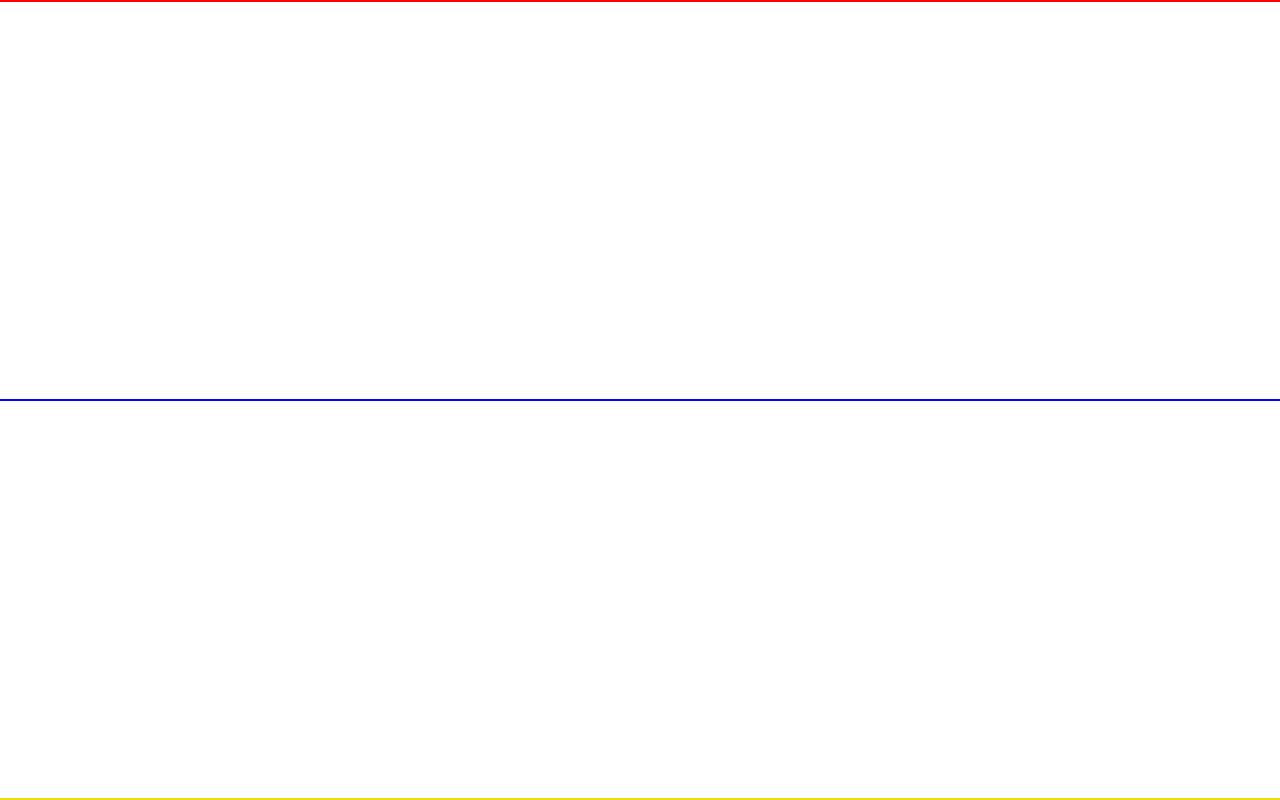
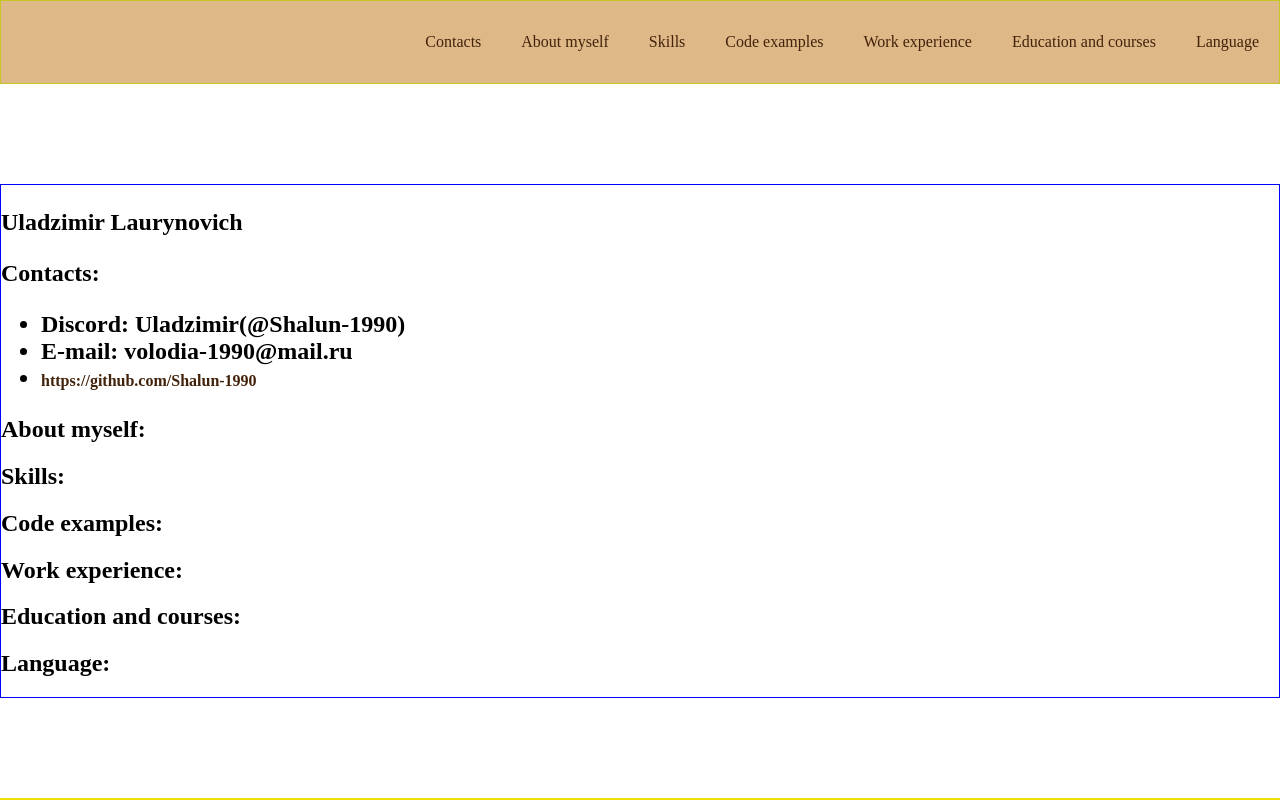
Before and after one commit to Shalun-1990/rsschool-cv, a plain HTML site: page index.html in a window 1280 px wide. Drawn offline with Linux system fonts and the light colour scheme.

Commit message:
feat: add text main

```diff
--- a/index.html
+++ b/index.html
@@ -5,15 +5,50 @@
     <meta http-equiv="X-UA-Compatible" content="IE=edge" />
     <meta name="viewport" content="width=device-width, initial-scale=1.0" />
     <link rel="stylesheet" href="style.css" />
-    <link rel="icon" href="assets/favicon.ico" />
+    <link rel="icon" href="assets/images/favicon.ico" />
     <title>cv</title>
   </head>
   <body>
     <header>
-      <div class="container"></div>
+      <div class="container">
+        <nav class="nav">
+          <ul class="nav-list">
+            <li class="nav-item"><a href="#Contacts" class="nav-link"> Contacts </a></li>
+            <li class="nav-item"><a href="#About myself" class="nav-link"> About myself </a></li>
+            <li class="nav-item"><a href="#Skills" class="nav-link"> Skills </a></li>
+            <li class="nav-item"><a href="#Code examples" class="nav-link">Code examples</a></li>
+            <li class="nav-item"><a href="#Work experience" class="nav-link">Work experience</a></li>
+            <li class="nav-item"><a href="#Education and courses" class="nav-link">Education and courses</a></li>
+            <li class="nav-item"><a href="#Language" class="nav-link">Language</a></li>
+           </ul>
+        </nav>
+      </div>
     </header>
     <main>
-      <div class="container"></div>
+      <div class="container">
+        <section class="section" id="Name">
+          <h1 class="section-title">
+            <p>Uladzimir Laurynovich</p>
+          </h1>
+        </section>
+        <section class="section" id="Contacts">
+          <h2 class="section-title">
+            <p>Contacts:</p>
+            <ul>
+              <li>Discord: Uladzimir(@Shalun-1990)</li>
+              <li>E-mail: volodia-1990@mail.ru</li>
+              <li><a href="https://github.com/Shalun-1990">https://github.com/Shalun-1990</a></li>
+            </ul>
+          </h2>
+        </section>
+        <section class="section" id="About myself"><h2 class="section-title">About myself:</h2></section>
+        <section class="section" id="Skills"><h2 class="section-title">Skills:</h2></section>
+        <section class="section" id="Code examples"><h2 class="section-title">Code examples:</h2></section>
+        <section class="section" id="Work experience"><h2 class="section-title">Work experience:</h2></section>
+        <section class="section" id="Education and courses"><h2 class="section-title">Education and courses:</h2></section>
+        <section class="section" id="Language"><h2 class="section-title">Language:</h2></section>
+
+      </div>
     </main>
     <footer>
       <div class="container"></div>
--- a/style.css
+++ b/style.css
@@ -13,7 +13,8 @@
 }
 
 header{
- border: 1px solid red;
+ border: 1px solid rgb(196, 199, 33);
+ background-color:burlywood;
 }
 
 main{
@@ -36,3 +37,29 @@ body{
     max-width: 1440px;
     margin: 0 auto;
   }
+
+  .nav-list {
+    display: flex;
+    justify-content: flex-end;
+    align-items: center;
+    list-style: none;
+  }
+
+  .nav-link{
+    padding: 0px 20px;
+    line-height: 50px;
+    transition: 1.5s;
+  }
+
+  html {
+    scroll-behavior: smooth;
+  }
+  a{
+    text-decoration: none;
+    color:rgb(66, 34, 11);
+    font-size: 16px;
+  }
+  a:hover{
+    background-color: #786b59;
+    color: #ffe;
+  }
```
Also changed, not shown: assets/images/favicon.ico (renamed from assets/favicon.ico), 3 other files.
